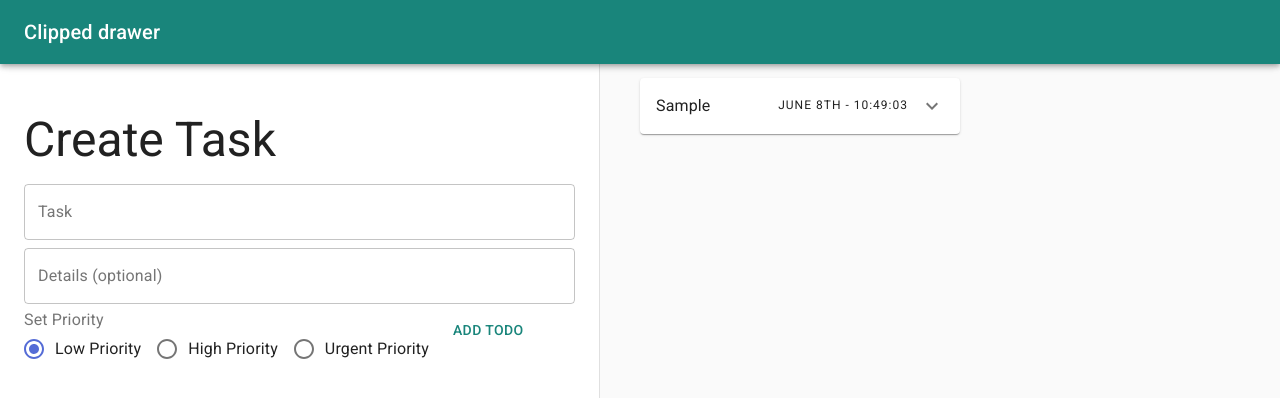
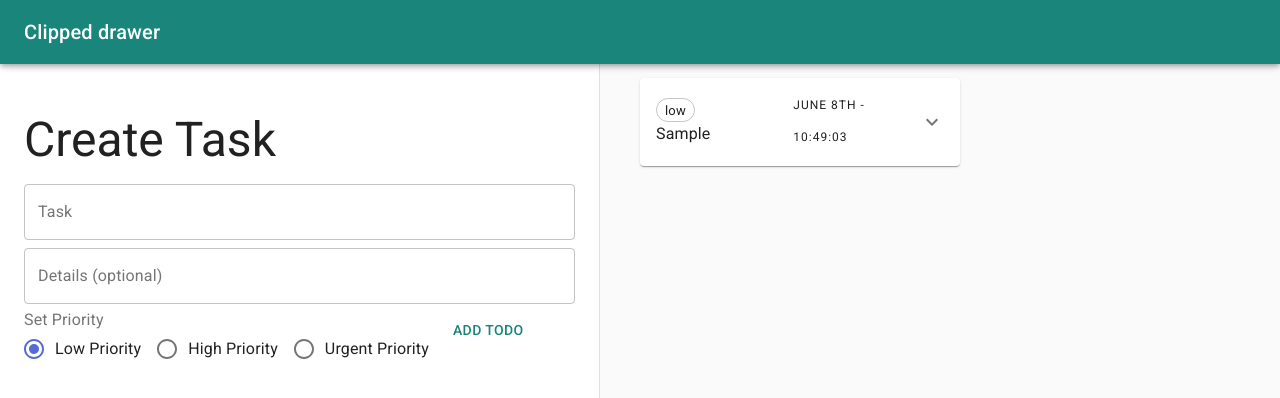
Before and after one commit to stevendelro/cs-todo-app, a React (Create React App) app: page / in a window 1280 px wide. Both pictures are taken after typing "Sample", "Sample" into the empty fields and a click on the button "ADD TODO". Shown: the top 398 px of the page. Built offline with nearby package versions, Linux system fonts and the light colour scheme.

Commit message:
wired up taskPriority functionality in store, rendered in task view

```diff
--- a/src/actions/actions.js
+++ b/src/actions/actions.js
@@ -7,3 +7,4 @@ export const CLEAR_FORM = 'CLEAR_FORM';
 export const CREATE_TASK_TITLE = 'CREATE_TASK_TITLE';
 export const CREATE_TASK_DETAILS = 'CREATE_TASK_DETAILS';
 export const EDIT_TITLE_DETAILS = 'EDIT_TITLE_DETAILS';
+export const CREATE_TASK_PRIORITY = 'CREATE_TASK_PRIORITY';
--- a/src/actions/taskActions.js
+++ b/src/actions/taskActions.js
@@ -34,3 +34,7 @@ export const editTitleDetails = (id, text) => ({
   type: actions.EDIT_TITLE_DETAILS,
   payload: { id, text },
 });
+export const createTaskPriority = priority => ({
+  type: actions.CREATE_TASK_PRIORITY,
+  payload: { priority }
+})
--- a/src/components/HomePage/CreateTaskDrawer/CreateTaskForm.js
+++ b/src/components/HomePage/CreateTaskDrawer/CreateTaskForm.js
@@ -31,15 +31,16 @@ const useStyles = makeStyles(theme => ({
 
 function CreateTaskForm(props) {
   const classes = useStyles();
-  const [value, setValue] = useState('low');
+  const [priority, setPriority] = useState('low');
 
-  const handleChange = event => {
-    setValue(event.target.value);
+  const handlePriority = event => {
+    setPriority(event.target.value);
   };
   const handleTitleChange = event => props.createTaskTitle(event.target.value);
   const handleTextChange = event => props.createTaskDetails(event.target.value);
 
   const handleSubmit = event => {
+    props.createTaskPriority(priority);
     event.preventDefault();
     props.createTask(props.taskItemState);
     props.addTask();
@@ -49,7 +50,9 @@ function CreateTaskForm(props) {
     <div>
       <form className={classes.inputContainer} onSubmit={handleSubmit}>
         <Container className={classes.container}>
-        <Typography className={classes.createTaskHeading} variant='h3'>Create Task</Typography>
+          <Typography className={classes.createTaskHeading} variant="h3">
+            Create Task
+          </Typography>
           <TextField
             className={classes.textFields}
             variant="outlined"
@@ -71,8 +74,8 @@ function CreateTaskForm(props) {
             <RadioGroup
               aria-label="priorities"
               name="prioritiesGroup"
-              value={value}
-              onChange={handleChange}>
+              value={priority}
+              onChange={handlePriority}>
               <Grid
                 container
                 direction="row"
--- a/src/components/HomePage/CreateTaskDrawer/index.js
+++ b/src/components/HomePage/CreateTaskDrawer/index.js
@@ -10,6 +10,7 @@ import {
   clearForm,
   createTaskTitle,
   createTaskDetails,
+  createTaskPriority,
 } from '../../../actions/taskActions';
 import CreateTaskForm from './CreateTaskForm';
 
@@ -40,6 +41,7 @@ function CreateTaskDrawer(props) {
     clearForm,
     createTaskTitle,
     createTaskDetails,
+    createTaskPriority,
     taskItemState,
   } = props;
 
@@ -59,6 +61,7 @@ function CreateTaskDrawer(props) {
           createTaskTitle={createTaskTitle}
           createTaskDetails={createTaskDetails}
           taskItemState={taskItemState}
+          createTaskPriority={createTaskPriority}
         />
       </div>
     </Drawer>
@@ -78,6 +81,7 @@ const mapDispatchToProps = dispatch => {
     clearForm: bindActionCreators(clearForm, dispatch),
     createTaskTitle: bindActionCreators(createTaskTitle, dispatch),
     createTaskDetails: bindActionCreators(createTaskDetails, dispatch),
+    createTaskPriority: bindActionCreators(createTaskPriority, dispatch),
   };
 };
 
--- a/src/components/HomePage/TaskListDisplay/TaskList.js
+++ b/src/components/HomePage/TaskListDisplay/TaskList.js
@@ -20,6 +20,7 @@ export default function TaskList(props) {
           editedTaskID={props.editedTaskID}
           editTitleDetails={props.editTitleDetails}
           currentlyEditing={props.currentlyEditing}
+          priority={taskListItem.priority}
         />
       ))}
     </ul>
--- a/src/components/HomePage/TaskListDisplay/TaskListItem.js
+++ b/src/components/HomePage/TaskListDisplay/TaskListItem.js
@@ -8,8 +8,9 @@ import ButtonGroup from '@material-ui/core/ButtonGroup';
 import Typography from '@material-ui/core/Typography';
 import TextField from '@material-ui/core/TextField';
 import Box from '@material-ui/core/Box';
+import Grid from '@material-ui/core/Grid';
+import Chip from '@material-ui/core/Chip';
 import ExpandMoreIcon from '@material-ui/icons/ExpandMore';
-import Grid from '@material-ui/core/Grid';
 
 const useStyles = makeStyles(theme => ({
   root: {
@@ -41,6 +42,7 @@ const useStyles = makeStyles(theme => ({
   summaryDate: {
     marginLeft: '30px',
   },
+  chip: { marginRight: theme.spacing(3) },
   detailsFooter: {
     display: 'flex',
     flexDirection: 'row',
@@ -80,6 +82,7 @@ function TaskListItem({
   author,
   details,
   completed,
+  priority,
 }) {
   const classes = useStyles();
   const [taskTitle, setTaskTitle] = useState('');
@@ -100,7 +103,19 @@ function TaskListItem({
         aria-controls="panel1a-content"
         id="panel1a-header">
         <Box className={classes.summaryContainer}>
-          <Typography>{task}</Typography>
+          {task ? (
+            <Typography>
+              <Chip
+                className={classes.chip}
+                size="small"
+                label={priority}
+                variant="outlined"
+              />{' '}
+              {task}
+            </Typography>
+          ) : (
+            <div></div>
+          )}
           <Typography className={classes.summaryDate} variant="overline">
             {dateCreated}
           </Typography>
@@ -122,10 +137,14 @@ function TaskListItem({
             />
           </Grid>
         ) : (
-          <p className={classes.detailsParagraph}>{details}</p>
+          <Typography variant="body1" className={classes.detailsParagraph}>
+            {details}
+          </Typography>
         )}
         <Box className={classes.detailsFooter}>
-          <Typography variant="overline">author: {author}</Typography>
+          <Typography variant="overline">
+            author: {author} — priority: {priority}
+          </Typography>
           {currentlyEditing ? (
             <Button variant="text" color="primary" onClick={handleSubmitEdit}>
               SUBMIT
--- a/src/reducers/taskReducer.js
+++ b/src/reducers/taskReducer.js
@@ -11,6 +11,7 @@ const initialState = {
     details: '',
     completed: false,
     dateEdited: 'never',
+    priority: 'low'
   },
   currentlyEditing: false,
   editedTaskID: '',
@@ -35,6 +36,14 @@ function taskReducer(state = initialState, action) {
         taskItem: {
           ...state.taskItem,
           details: payload,
+        },
+      };
+    case actions.CREATE_TASK_PRIORITY:
+      return {
+        ...state,
+        taskItem: {
+          ...state.taskItem,
+          priority: payload.priority,
         },
       };
     case actions.CREATE_TASK:
```
